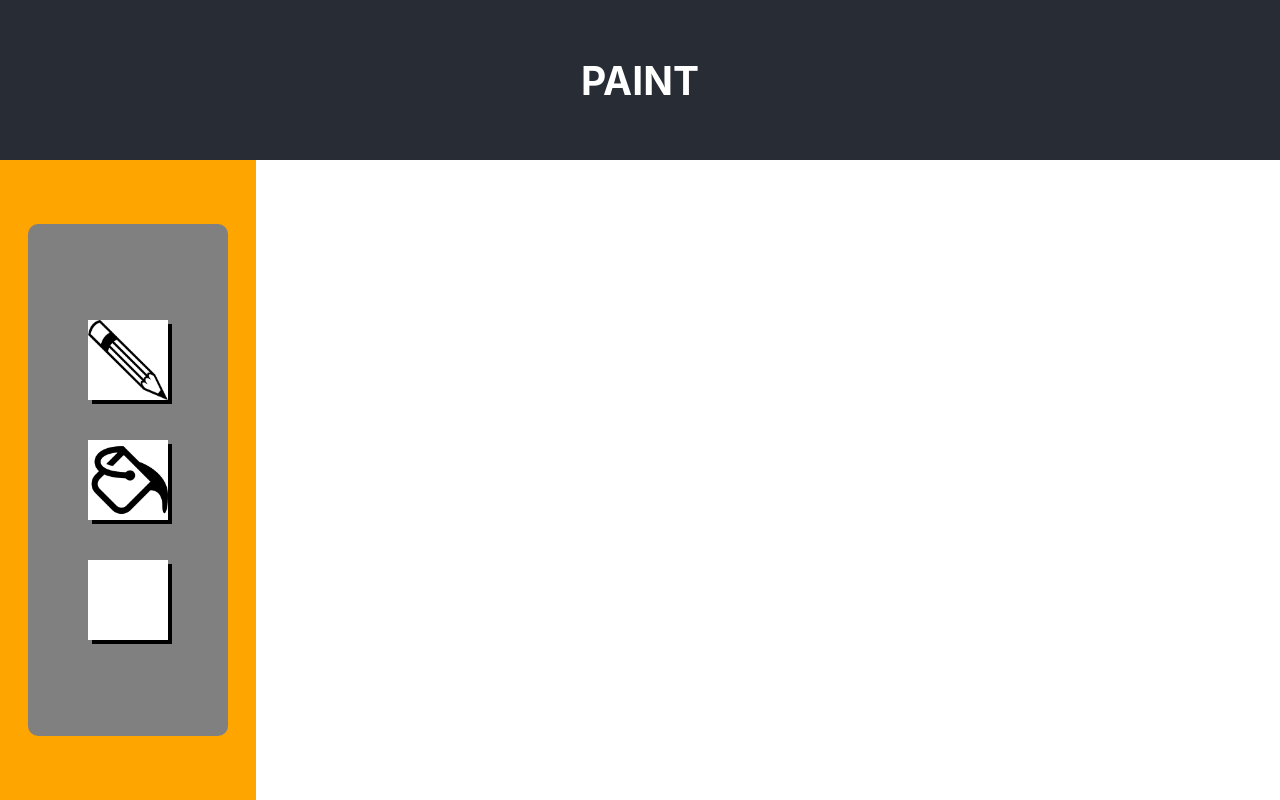
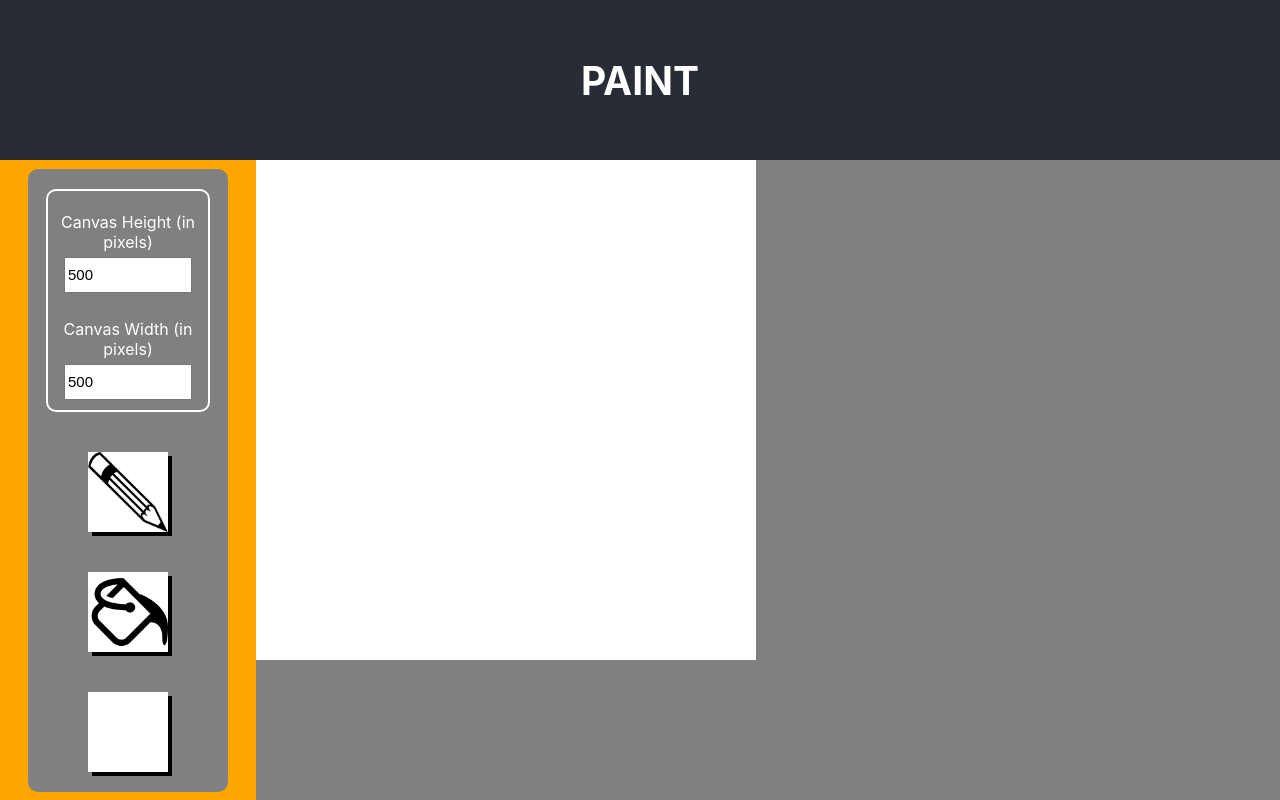
Before and after one commit to begeh/paint, a React (Create React App) app: page / in a window 1280 px wide. Built offline with nearby package versions, Linux system fonts and the light colour scheme.

Commit message:
add dimensions input fields for changing height and width of canvas and change values when input fields are edited

```diff
--- a/src/App.css
+++ b/src/App.css
@@ -47,8 +47,8 @@
   flex-direction: column;
   width: 80%;
   max-width: 200px;
-  height: 80%;
-  min-height: max-content;
+  min-height: 80%;
+  height: max-content;
   background-color: gray;
   border-radius: 10px;
 }
@@ -78,12 +78,51 @@
   width: 100%;
 }
 
+.dimensions-container{
+  display: 'flex';
+  align-items: 'center';
+  justify-content: 'center';
+  border: 2px solid white;
+  width: 80%;
+  height: min-content;
+  margin: 20px;
+  border-radius: 10px;
+}
+
+.dimensions-title{
+  margin-bottom: 0;
+  color: white;
+}
+
+.input-field{
+  display: flex;
+  flex-direction: column;
+  align-items: center;
+  justify-content: center;
+  margin: 5px;
+}
+
+.input-dimensions{
+  font-size: 15px;
+  height:30px;
+  width: 80%;
+  margin: 5px 0;
+}
+
+.canvas-container{
+  width: 80%;
+  min-height: 100%;
+  height: max-content;
+  background-color: grey;
+}
+
 .canvas{
   display: flex;
   flex-direction: column;
   justify-content: flex-start;
-  width: 80%;
-  min-height: 100%;
+  /* width: 80%;
+  min-height: 100%; */
+  width: max-content;
   height: max-content;
   background-color: #fff;
 }
--- a/src/App.js
+++ b/src/App.js
@@ -7,7 +7,7 @@ function App() {
   const [color, setColor] = useState("#fff");
   const [canvas, setCanvas] = useState([]);
   const [tool, setTool] = useState(false);
-  const [dimensions, setDimensions] = useState({ height: 16, width: 32 });
+  const [dimensions, setDimensions] = useState({ height: "500", width: "500" });
   const { height, width } = dimensions;
   const canvasColumns = 16;
   const canvasRows = 32;
@@ -40,6 +40,8 @@ function App() {
             key={`${index1}-${index2}`}
             width={width}
             height={height}
+            canvasColumns={canvasColumns}
+            canvasRows={canvasRows}
             currentColor={squareColor}
             newColor={color}
             canvas={canvas}
@@ -65,9 +67,15 @@ function App() {
             setColor={setColor}
             tool={tool}
             setTool={setTool}
+            height={height}
+            width={width}
+            dimensions={dimensions}
+            setDimensions={setDimensions}
           />
         </div>
-        <div className="canvas">{renderCanvas(canvas)}</div>
+        <div className="canvas-container">
+          <div className="canvas" style={{ height: height, width: width }}>{renderCanvas(canvas)}</div>
+        </div>
       </section>
     </div>
   );
--- a/src/components/Canvas/Square.js
+++ b/src/components/Canvas/Square.js
@@ -11,6 +11,8 @@ export default function Square(props) {
     row,
     column,
     tool,
+    canvasColumns,
+    canvasRows
   } = props;
 
   const handleSetSquareColor = (row, column, newColor, currentColor) => {
@@ -29,8 +31,8 @@ export default function Square(props) {
     <div
       className="grey-on-hover squares"
       style={{
-        width: `calc(80vw/${width})`,
-        height: `calc(80vh/${height})`,
+        width: `calc(${width}px/${canvasRows})`,
+        height: `calc(${height}px/${canvasColumns})`,
         backgroundColor: currentColor,
       }}
       onClick={() => handleSetSquareColor(row, column, newColor, currentColor)}
--- a/src/components/Toolbar/Toolbar.js
+++ b/src/components/Toolbar/Toolbar.js
@@ -1,18 +1,51 @@
 import { useState } from "react";
 import { SketchPicker } from "react-color";
 import Tool from "./Tool";
-import tools from '../../data/toolData';
+import tools from "../../data/toolData";
 
 export default function Toolbar(props) {
-  const { color, setColor, tool, setTool } = props;
+  const { color, setColor, tool, setTool, height, width, setDimensions, dimensions } = props;
   const [showColorPicker, setShowColorPicker] = useState(false);
 
   const handleSetColor = (color) => {
     setColor(color.hex);
   };
 
+  const handleChangeDimensions = ({ type, value }) => {
+    if (type === "height") {
+      setDimensions({ ...dimensions, height: value });
+    } else if (type === "width") {
+      setDimensions({ ...dimensions, width: value});
+    }
+  };
   return (
     <div className="toolbar">
+      <div className="dimensions-container">
+        <div className="input-field">
+          <p className='dimensions-title'>Canvas Height (in pixels)</p>
+          <input
+            className="input-dimensions"
+            type="text"
+            placeholder="Height (in px)"
+            value={height}
+            onChange={(e) =>
+              handleChangeDimensions({ type: "height", value: e.target.value })
+            }
+          />
+        </div>
+        <div className="input-field">
+          <p className='dimensions-title'>Canvas Width (in pixels)</p>
+          <input
+            className="input-dimensions"
+            type="text"
+            placeholder="Width (in px)"
+            value={width}
+            onChange={(e) =>
+              handleChangeDimensions({ type: "width", value: e.target.value })
+            }
+          />
+        </div>
+      </div>
       {tools.map((item, index) => (
         <Tool
           key={index}
```
Also changed, not shown: 1 other file (tests, documents, lock files or other folders).
